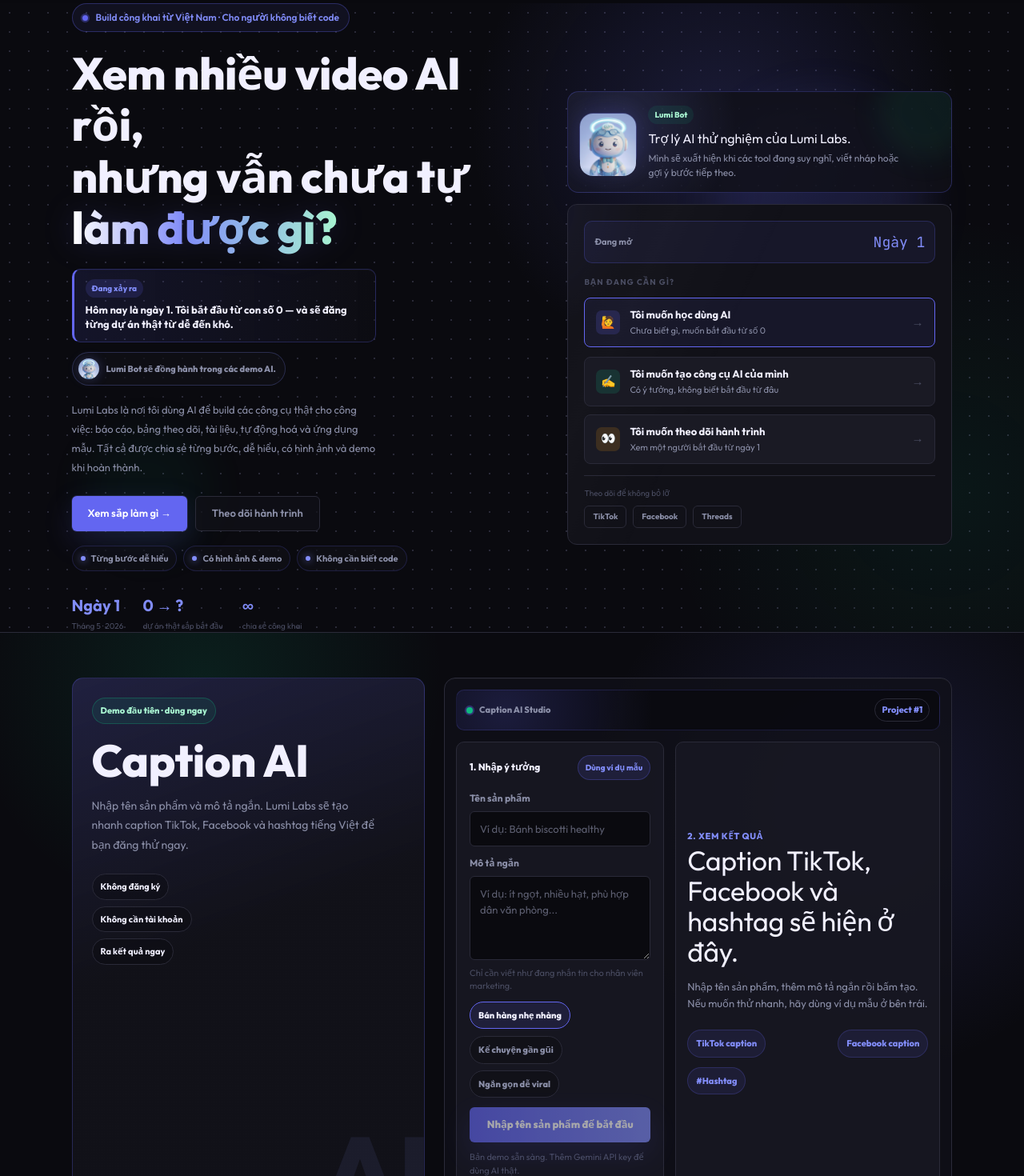
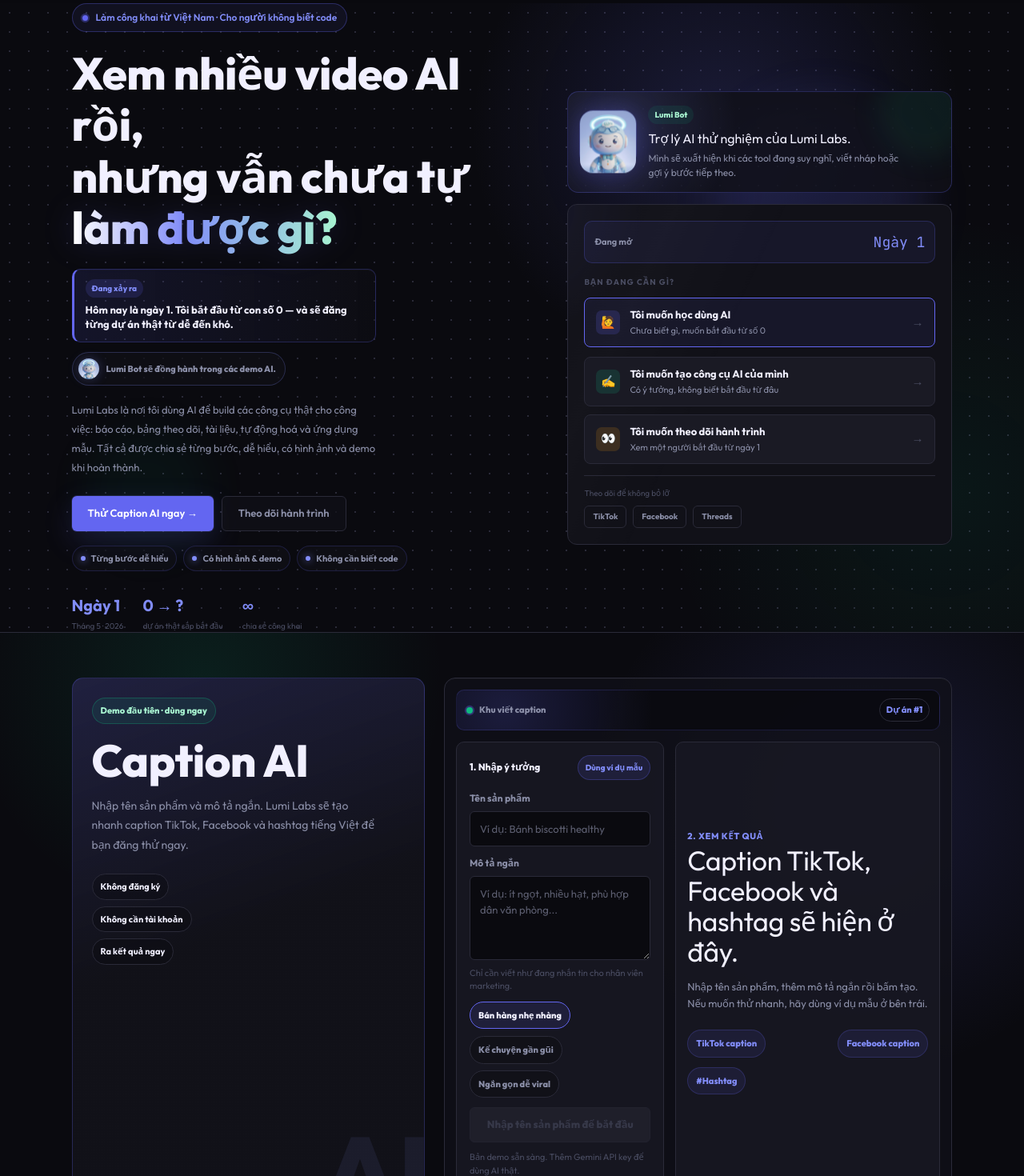
Before and after one commit to ltruongluan09/codex-zero-to-hero-vn, a React (Vite) app: page / in a window 1280 px wide. Shown: the part 60-1530 px from the top of the page at 80% size. Built offline with nearby package versions, Linux system fonts and the light colour scheme.

Commit message:
Polish Lumi Bot and Caption AI entry

```diff
--- a/src/App.jsx
+++ b/src/App.jsx
@@ -253,7 +253,7 @@
       <div className="hero-copy" data-reveal>
         <div className="badge-start">
           <span className="pulse-dot" />
-          Build công khai từ Việt Nam · Cho người không biết code
+          Làm công khai từ Việt Nam · Cho người không biết code
         </div>
         <h1 className="hero-h1">
           Xem nhiều video AI rồi,
@@ -276,7 +276,7 @@
           Tất cả được chia sẻ từng bước, dễ hiểu, có hình ảnh và demo khi hoàn thành.
         </p>
         <div className="hero-actions">
-          <a className="btn primary" href="#upcoming">Xem sắp làm gì →</a>
+          <a className="btn primary" href="#caption-ai">Thử Caption AI ngay →</a>
           <a className="btn secondary" href="#journey">Theo dõi hành trình</a>
         </div>
         <div className="trust-row">
@@ -413,9 +413,9 @@
           <div className="caption-window-top">
             <div>
               <span className="live-dot"></span>
-              Caption AI Studio
+              Khu viết caption
             </div>
-            <span>Project #1</span>
+            <span>Dự án #1</span>
           </div>
           <div className="caption-form">
             <div className="caption-form-head">
@@ -455,7 +455,7 @@
               ))}
             </div>
             <button
-              className="generate-btn"
+              className={!productName.trim() ? "generate-btn idle" : "generate-btn"}
               type="button"
               onClick={generate}
               disabled={isGenerating || !productName.trim()}
--- a/src/index.css
+++ b/src/index.css
@@ -464,6 +464,7 @@
     radial-gradient(circle at 14% 30%, rgba(129, 140, 248, 0.18), transparent 34%),
     rgba(17, 17, 24, 0.82);
   padding: 14px;
+  transform-style: preserve-3d;
 }
 
 .lumi-bot-card::after {
@@ -492,6 +493,7 @@
   border-radius: 18px;
   background: rgba(99, 102, 241, 0.1);
   box-shadow: 0 0 28px rgba(99, 102, 241, 0.2);
+  animation: botFloat 4.8s ease-in-out infinite;
 }
 
 .lumi-bot-avatar img {
@@ -499,6 +501,7 @@
   height: 78px;
   border-radius: 16px;
   object-fit: cover;
+  filter: drop-shadow(0 12px 22px rgba(99, 102, 241, 0.22));
 }
 
 .lumi-bot-card span {
@@ -808,6 +811,13 @@
   transform: none;
 }
 
+.generate-btn.idle {
+  border: 1px solid var(--bg-border);
+  background: rgba(42, 42, 56, 0.74);
+  color: var(--text-muted);
+  box-shadow: none;
+}
+
 .caption-source {
   margin: -2px 0 0;
   color: var(--text-muted);
@@ -1098,6 +1108,16 @@
   }
 }
 
+@keyframes botFloat {
+  0%,
+  100% {
+    transform: translateY(0) rotateX(0deg) rotateY(0deg);
+  }
+  50% {
+    transform: translateY(-5px) rotateX(2deg) rotateY(-3deg);
+  }
+}
+
 @keyframes orbit-ring {
   from {
     transform: rotate(0deg) scaleX(1.08);
@@ -1866,7 +1886,7 @@
   }
 }
 
-@media (min-width: 640px) and (max-width: 1023px) {
+@media (min-width: 640px) and (max-width: 820px) {
   .hero {
     grid-template-columns: 1fr;
     padding-top: 48px;
@@ -1924,6 +1944,44 @@
   }
 }
 
+@media (min-width: 821px) and (max-width: 1023px) {
+  .hero {
+    grid-template-columns: 52fr 48fr;
+    gap: 22px;
+    padding-top: 32px;
+    padding-bottom: 40px;
+  }
+
+  .hero-h1 {
+    font-size: clamp(32px, 4vw, 44px);
+  }
+
+  .hero-copy p {
+    max-width: 420px;
+  }
+
+  .hero-side {
+    align-self: center;
+  }
+
+  .who-card {
+    padding: 16px;
+  }
+
+  .who-opt {
+    padding: 10px 12px;
+  }
+
+  .cards-grid {
+    grid-template-columns: repeat(2, 1fr);
+  }
+
+  .caption-shell,
+  .caption-app {
+    grid-template-columns: 1fr;
+  }
+}
+
 @media (max-width: 760px) {
   .nav-links,
   .nav-actions .nav-cta {
```
